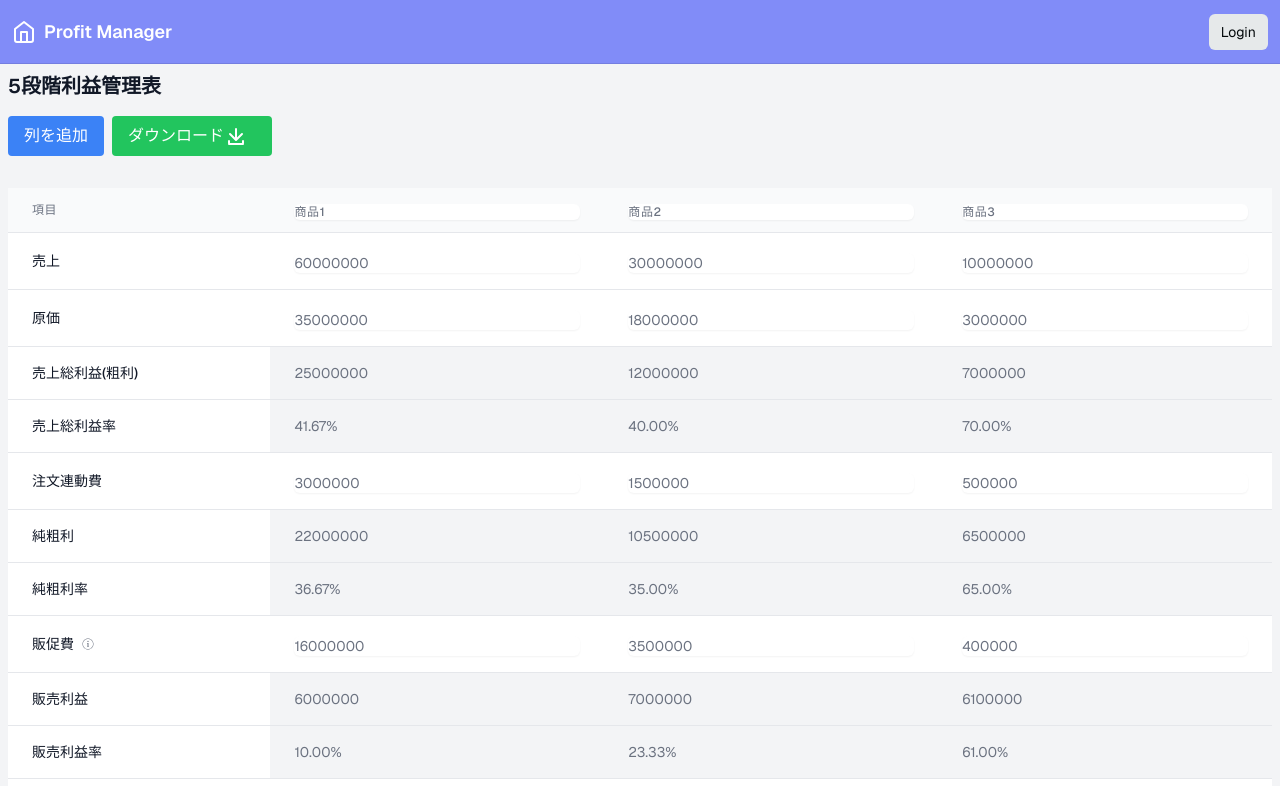
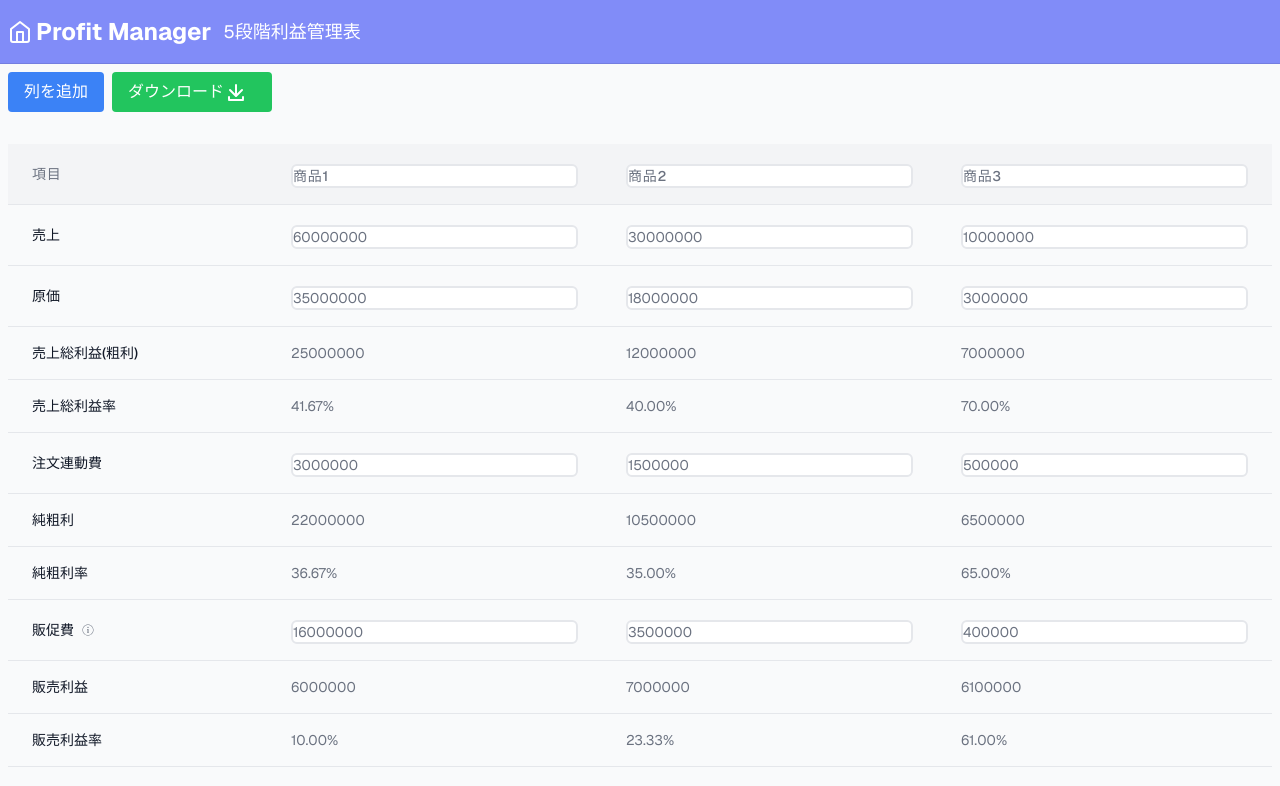
Before and after one commit to masawai/profit_manager, a Next.js app: page / in a window 1280 px wide. Shown: the top 786 px of the page. Built offline with nearby package versions, Linux system fonts and the light colour scheme; no server answers.

Commit message:
fix design

```diff
--- a/app/legal/page.tsx
+++ b/app/legal/page.tsx
@@ -27,10 +27,10 @@ export default function Legal() {
               </td>
               <td className="border border-gray-200 p-2">
                 <a
-                  href="#" //TODO: 変更する
+                  href="https://www.profit-manager.biz/"
                   className="text-blue-500 hover:text-blue-700"
                 >
-                  https://hogehoge.com
+                  https://www.profit-manager.biz/
                 </a>
               </td>
             </tr>
--- a/app/protected/page.tsx
+++ /dev/null
@@ -1,59 +0,0 @@
-import AuthButton from "@/components/AuthButton";
-import HomeIcon from "@/components/HomeIcon";
-import { createClient } from "@/utils/supabase/server";
-import Link from "next/link";
-import { redirect } from "next/navigation";
-
-export default async function ProtectedPage() {
-  const supabase = createClient();
-
-  const {
-    data: { user },
-  } = await supabase.auth.getUser();
-
-  if (!user) {
-    return redirect("/login");
-  }
-
-  return (
-    <div className="flex-1 w-full flex flex-col gap-20 items-center">
-      <div className="w-full">
-        <div className="py-6 font-bold bg-purple-950 text-center">
-          This is a protected page that you can only see as an authenticated
-          user
-        </div>
-        <nav className="w-full flex justify-center border-b border-b-foreground/10 h-16">
-          <div className="w-full max-w-4xl flex justify-between items-center p-3 text-sm">
-            <Link className="flex items-center gap-2 font-medium" href="/">
-              <HomeIcon className="w-6 h-6" />
-              <span className="text-lg font-semibold">Profit Manager</span>
-            </Link>
-            <AuthButton />
-          </div>
-        </nav>
-      </div>
-
-      {/* <div className="animate-in flex-1 flex flex-col gap-20 opacity-0 max-w-4xl px-3">
-        <Header />
-        <main className="flex-1 flex flex-col gap-6">
-          <h2 className="font-bold text-4xl mb-4">Next steps</h2>
-          <FetchDataSteps />
-        </main>
-      </div>
-
-      <footer className="w-full border-t border-t-foreground/10 p-8 flex justify-center text-center text-xs">
-        <p>
-          Powered by{" "}
-          <a
-            href="https://supabase.com/?utm_source=create-next-app&utm_medium=template&utm_term=nextjs"
-            target="_blank"
-            className="font-bold hover:underline"
-            rel="noreferrer"
-          >
-            Supabase
-          </a>
-        </p>
-      </footer> */}
-    </div>
-  );
-}
--- a/components/Header.tsx
+++ b/components/Header.tsx
@@ -1,6 +1,5 @@
 import { createClient } from "@/utils/supabase/server";
 import Link from "next/link";
-import AuthButton from "./AuthButton";
 import HomeIcon from "./HomeIcon";
 
 export default function Header() {
@@ -19,14 +18,18 @@ export default function Header() {
   return (
     <div className="flex flex-col gap-16 items-center bg-indigo-400">
       <header className="w-full flex justify-center border-b border-b-foreground/10 h-16">
-        <div className="w-full  flex justify-between items-center p-3 text-sm">
-          <Link className="flex items-center gap-2 font-medium" href="/">
-            <HomeIcon className="w-6 h-6" />
-            <span className="text-lg font-semibold text-white">
-              Profit Manager
-            </span>
-          </Link>
-          {isSupabaseConnected ? <AuthButton /> : <div></div>}
+        <div className="w-full  flex justify-between items-center p-2 text-sm">
+          <div className="flex items-center">
+            <Link className="flex items-center gap-2 font-medium" href="/">
+              <h1 className="flex items-center text-white text-2xl font-bold hover:text-gray-300 transition duration-300 ease-in-out">
+                <HomeIcon className="w-6 h-6 mr-1" />
+                Profit Manager
+              </h1>
+            </Link>
+            <p className="text-lg text-white ml-3"> 5段階利益管理表</p>
+          </div>
+          {/* TODO: ログイン機能は不要なためコメントアウト */}
+          {/* {isSupabaseConnected ? <AuthButton /> : <div></div>}  */}
         </div>
       </header>
     </div>
--- a/components/MainTable.tsx
+++ b/components/MainTable.tsx
@@ -321,14 +321,11 @@ const MainTable = () => {
 
   // 入力不可能なフィールド（読み取り専用）のスタイル
   const readonlyInputClass =
-    "px-6 py-4 whitespace-nowrap text-sm text-gray-500 bg-gray-100";
+    "px-6 py-4 whitespace-nowrap text-sm text-gray-500";
 
   return (
-    <div className=" bg-gray-100" onClick={handleClickOutside}>
+    <div className="" onClick={handleClickOutside}>
       <div className="overflow-x-auto w-auto max-w-full m-2">
-        <h1 className="text-xl font-semibold text-gray-900 mb-4">
-          5段階利益管理表
-        </h1>
         <div className="flex items-center mb-4">
           <button
             onClick={addNewProduct}
@@ -346,15 +343,15 @@ const MainTable = () => {
           </button>
         </div>
         <table className="min-w-full divide-y divide-gray-200">
-          <thead className="bg-gray-50">
+          <thead className="bg-gray-100">
             <tr>
-              <th className="px-6 py-3 text-left text-xs font-medium text-gray-500 uppercase tracking-wider">
+              <th className="px-6 py-4 text-left text-sm font-medium text-gray-500 uppercase tracking-wider">
                 項目
               </th>
               {products.map((product) => (
                 <th
                   key={product.id}
-                  className="px-6 py-3 text-left text-xs font-medium text-gray-500 uppercase tracking-wider"
+                  className="px-6 py-4 text-left text-sm font-medium text-gray-500 uppercase tracking-wider"
                   onContextMenu={(e) => showContextMenu(e, product.id)}
                 >
                   <input
@@ -363,13 +360,13 @@ const MainTable = () => {
                     onChange={(e) =>
                       handleInputChange(product.id, "name", e.target.value)
                     }
-                    className={editableInputClass}
+                    className="bg-white mt-1 block w-full rounded-md border-2 border-gray-200"
                   />
                 </th>
               ))}
             </tr>
           </thead>
-          <tbody className="bg-white divide-y divide-gray-200">
+          <tbody className="bg-gray-50 divide-y divide-gray-200">
             <TableRow
               label="売上"
               values={products.map((product) => product.sales)}
--- a/components/TableRow.tsx
+++ b/components/TableRow.tsx
@@ -31,7 +31,7 @@ const TableRow: React.FC<TableRowProps> = ({
 
   // 入力不可能なフィールド（読み取り専用）のスタイル
   const readonlyInputClass =
-    "px-6 py-4 whitespace-nowrap text-sm text-gray-500 bg-gray-100";
+    "px-6 py-4 whitespace-nowrap text-sm text-gray-500";
   return (
     <tr>
       <td className="px-6 py-4 whitespace-nowrap text-sm font-medium text-gray-900">
@@ -53,7 +53,7 @@ const TableRow: React.FC<TableRowProps> = ({
               type="number"
               value={isPercentage ? `${value.toFixed(2)}%` : value.toString()}
               readOnly={readOnly}
-              className="mt-1 block w-full rounded-md border-gray-300 shadow-sm focus:border-indigo-300 focus:ring focus:ring-indigo-200 focus:ring-opacity-50"
+              className="bg-white mt-1 block w-full rounded-md border-2 border-gray-200"
               onChange={(e) => handleChange(index, e.target.value)}
             />
           )}
```
Also changed, not shown: app/_protected/page.tsx (added, +39 -0 lines).
